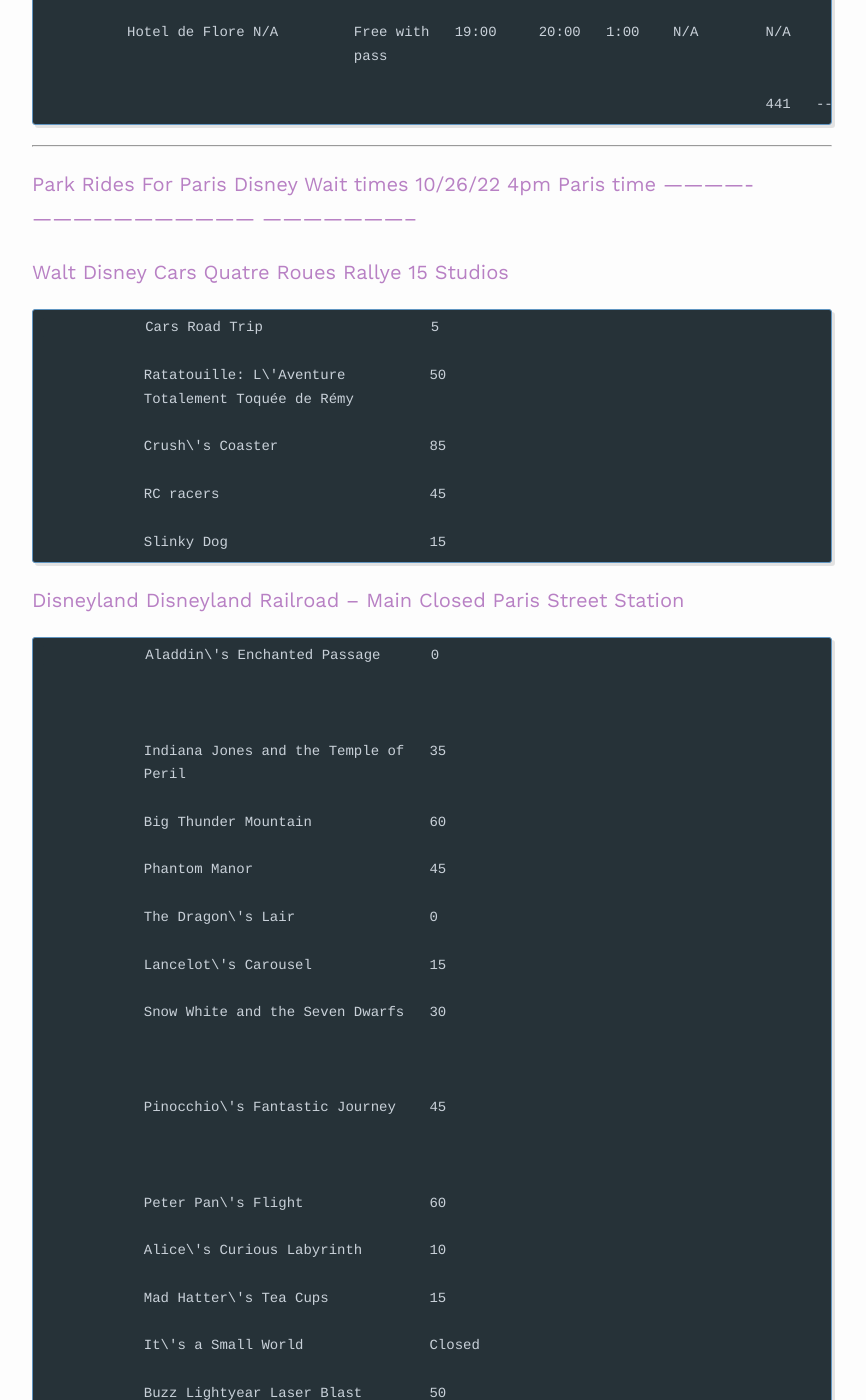
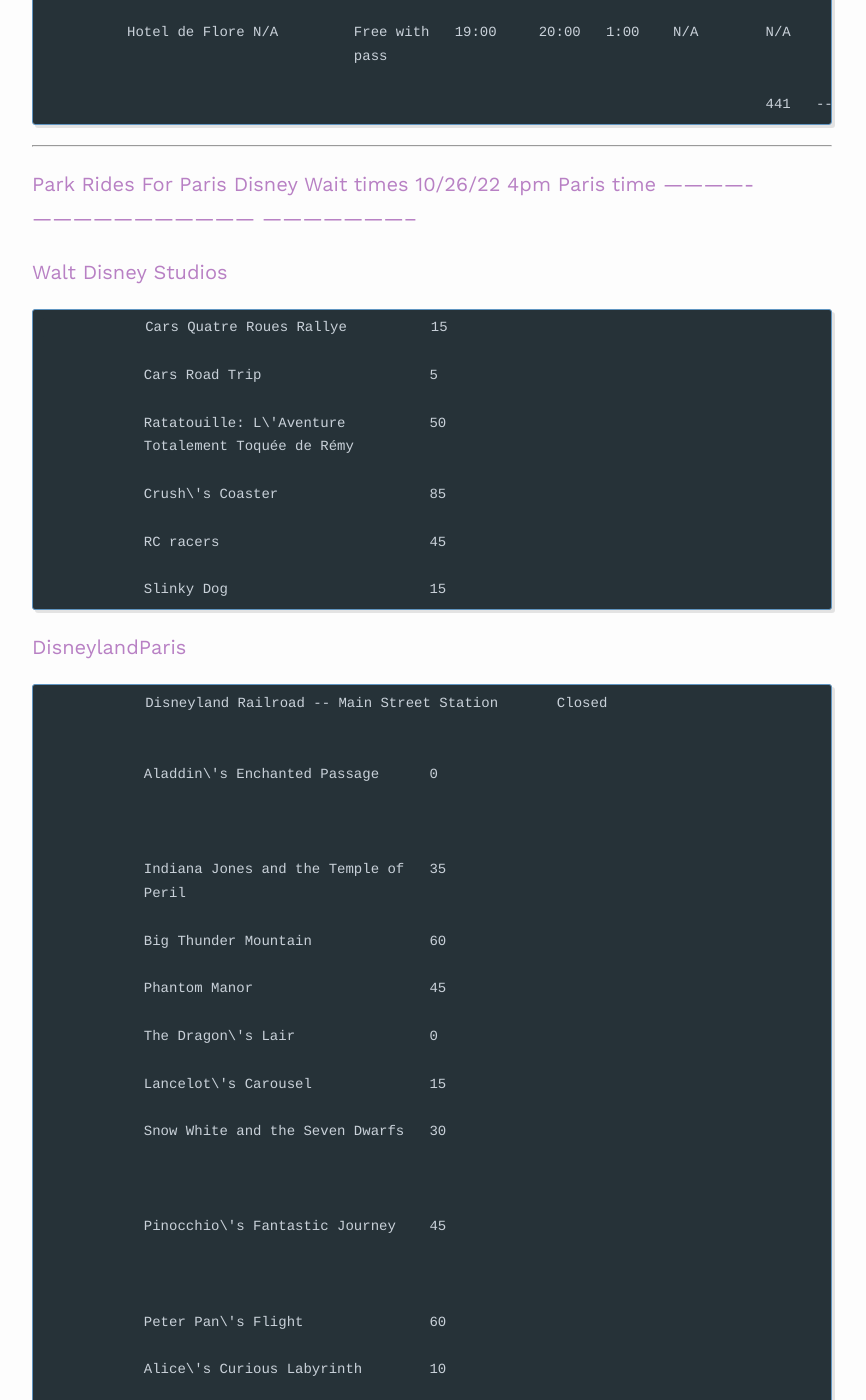
Before and after one commit to emilystrickland2/Historian, a Jekyll site: the page built from _posts/2022-11-01-Paris.md, in a window 1280 px wide and 1400 px high, scrolled down 3439 px. Shown: the whole window, without its empty margins (208-1074 px from the left). Built offline with Jekyll 4.4.1, drawn with Linux system fonts in a browser that asks for light colours; nearby versions of some CDN libraries; some of the changed text lies outside the part shown.

Commit message:
Update 2022-11-01-Paris.md

```diff
--- a/_posts/2022-11-01-Paris.md
+++ b/_posts/2022-11-01-Paris.md
@@ -140,8 +140,9 @@
 
 
 
-  Walt Disney   Cars Quatre Roues Rallye          15
-  Studios
+  Walt Disney Studios
+
+                Cars Quatre Roues Rallye          15
 
                 Cars Road Trip                    5
 
@@ -156,8 +157,10 @@
 
 
 
-  Disneyland    Disneyland Railroad -- Main       Closed
-  Paris         Street Station
+  DisneylandParis
+
+                Disneyland Railroad -- Main Street Station       Closed
+
 
                 Aladdin\'s Enchanted Passage      0
 
```
